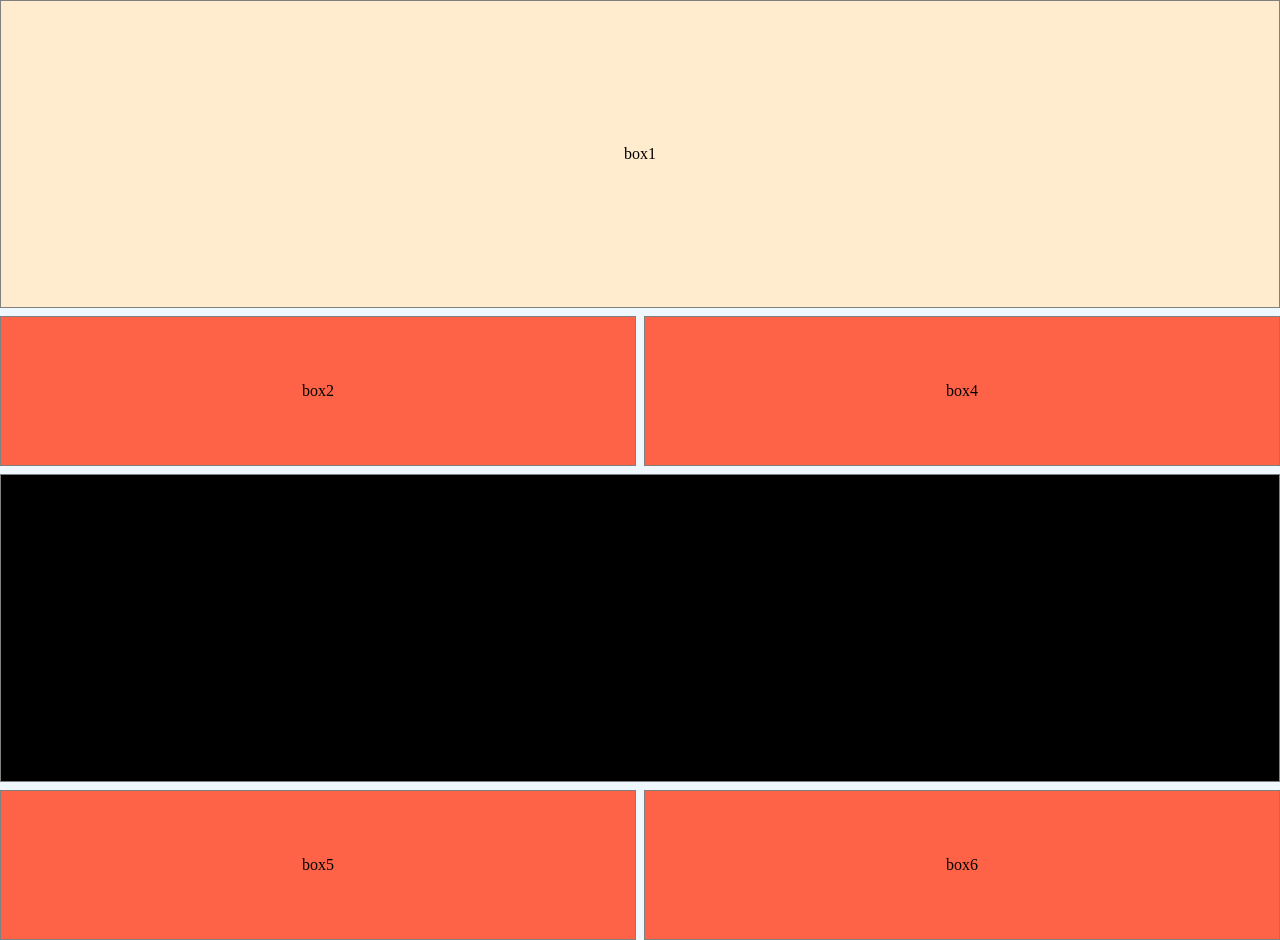
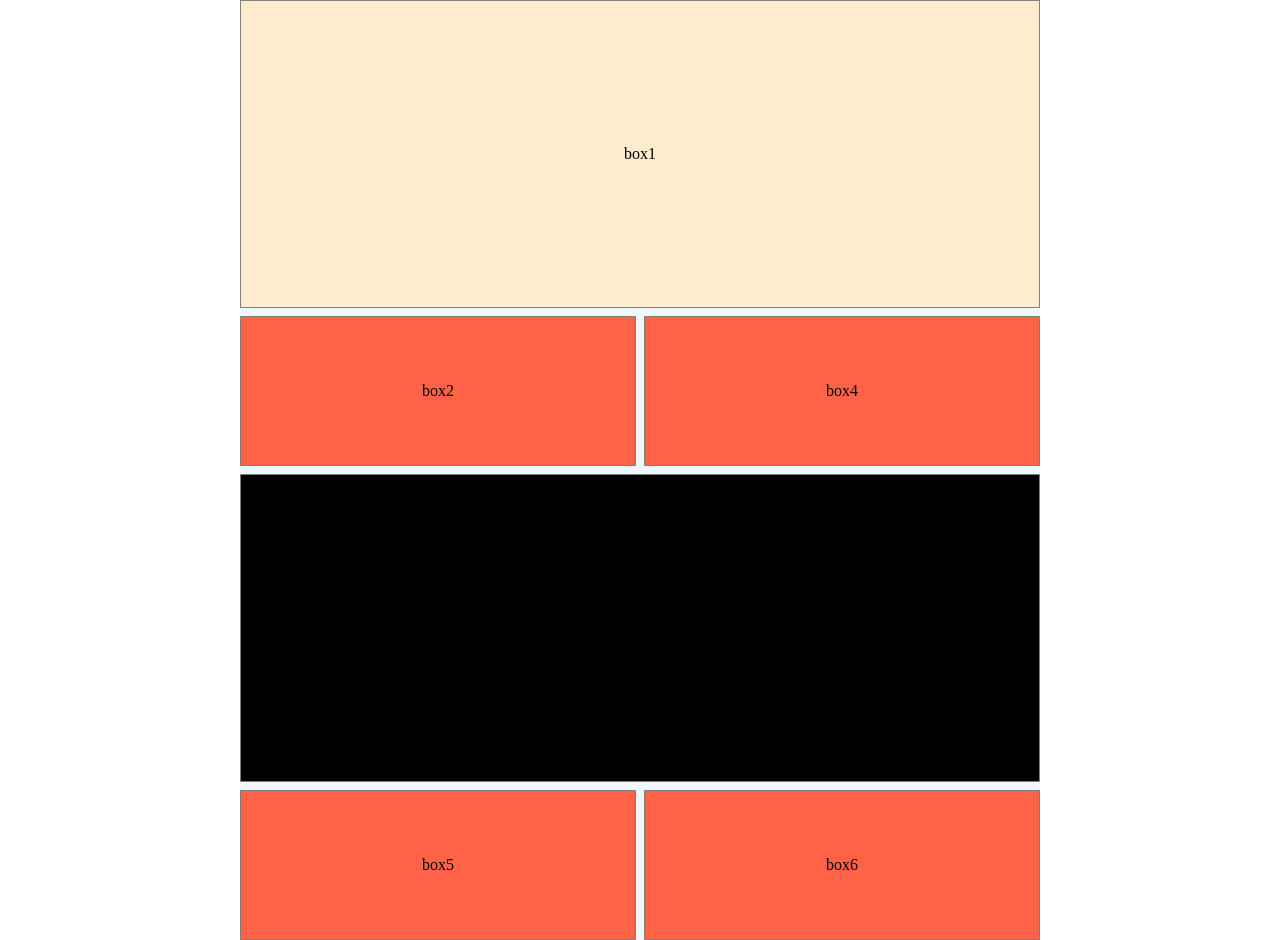
Before and after one commit to TheKhafre/FE_Project_2023, a plain HTML site: page grid-align/grid.html in a window 1280 px wide. Drawn offline with Linux system fonts and the light colour scheme.

Commit message:
adjusted a few mistake in the syntax

```diff
--- a/grid-align/grid.css
+++ b/grid-align/grid.css
@@ -4,13 +4,19 @@
     box-sizing: border-box;
 }
 
+body {
+    display: grid;
+    place-content: center;
+}
+
 section {
+    min-width: 800px;
+    max-width: 1400px;
     display: grid;
     grid-template-columns: repeat(auto, 1fr);
     background-color: aliceblue;
     grid-auto-rows: minmax(150px, auto);
     gap: 0.5rem;
-
 }
 
 div {
```
Also changed, not shown: 1 other file.
